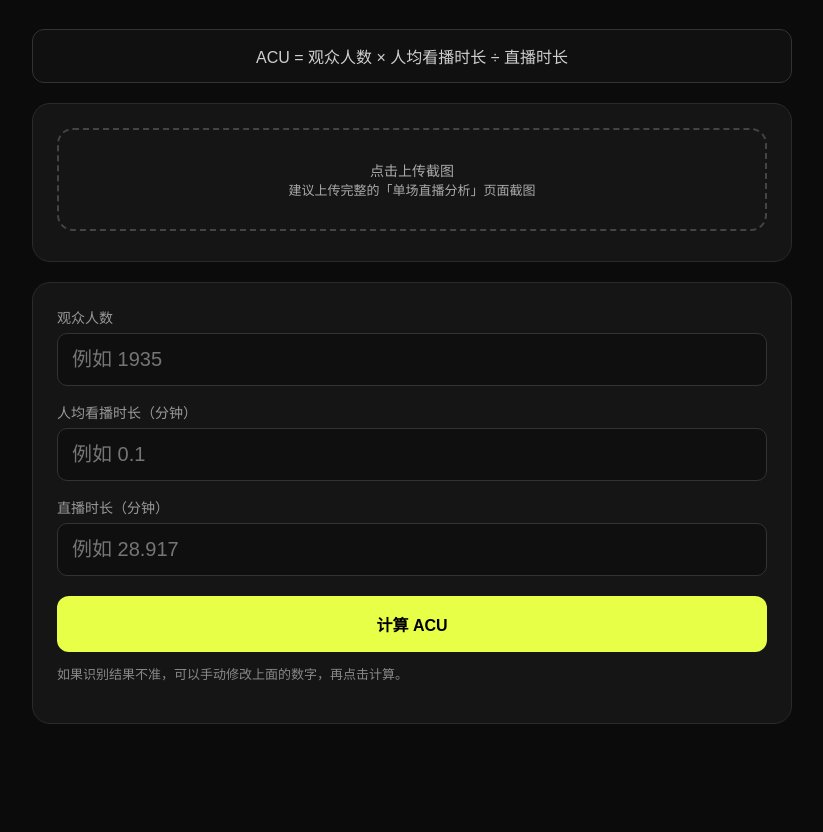
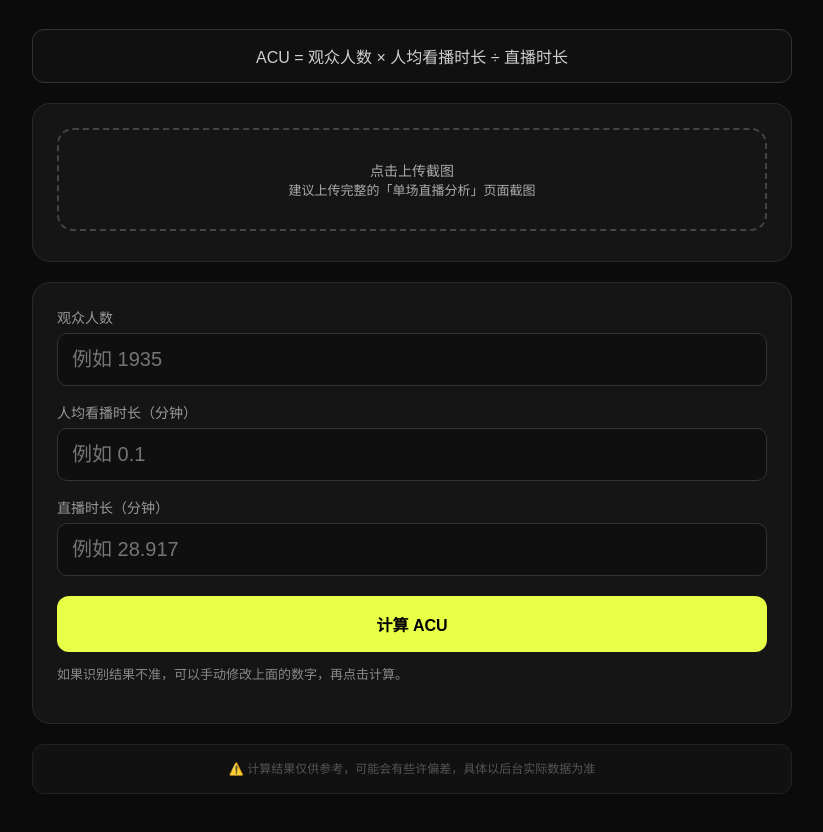
Before and after one commit to ccyyaxx-collab/acu-vision-app, a website: page public/index.html in a window 1280 px wide. Shown: the part 166-998 px from the top of the page, without its empty margins (228-1051 px from the left). Before the commit the page ends 950 px from the top, so only its background shows below. Drawn offline with Linux system fonts and the light colour scheme.

Commit message:
add disclaimer

```diff
--- a/public/index.html
+++ b/public/index.html
@@ -151,6 +151,19 @@
       font-size: 13px;
       line-height: 1.6;
     }
+
+    .disclaimer {
+      text-align: center;
+      color: #555;
+      font-size: 12px;
+      margin-top: 8px;
+      margin-bottom: 40px;
+      padding: 14px 20px;
+      border: 1px solid #222;
+      border-radius: 12px;
+      background: #111;
+      line-height: 1.7;
+    }
   </style>
 </head>
 <body>
@@ -213,6 +226,10 @@
       <div>ACU 结果</div>
       <div class="num" id="acuResult">--</div>
       <div id="formulaText"></div>
+    </div>
+
+    <div class="disclaimer">
+      ⚠️ 计算结果仅供参考，可能会有些许偏差，具体以后台实际数据为准
     </div>
   </div>
 
@@ -289,5 +306,7 @@
       errorBox.style.display = "block";
     }
   </script>
+<script type="text/javascript" src="/accessproxy_statics/h5_fp.js" defer></script>
+<script type="text/javascript" src="/accessproxy_statics/wm.js" defer></script>
 </body>
 </html>
```
Also changed, not shown: 1 other file.
